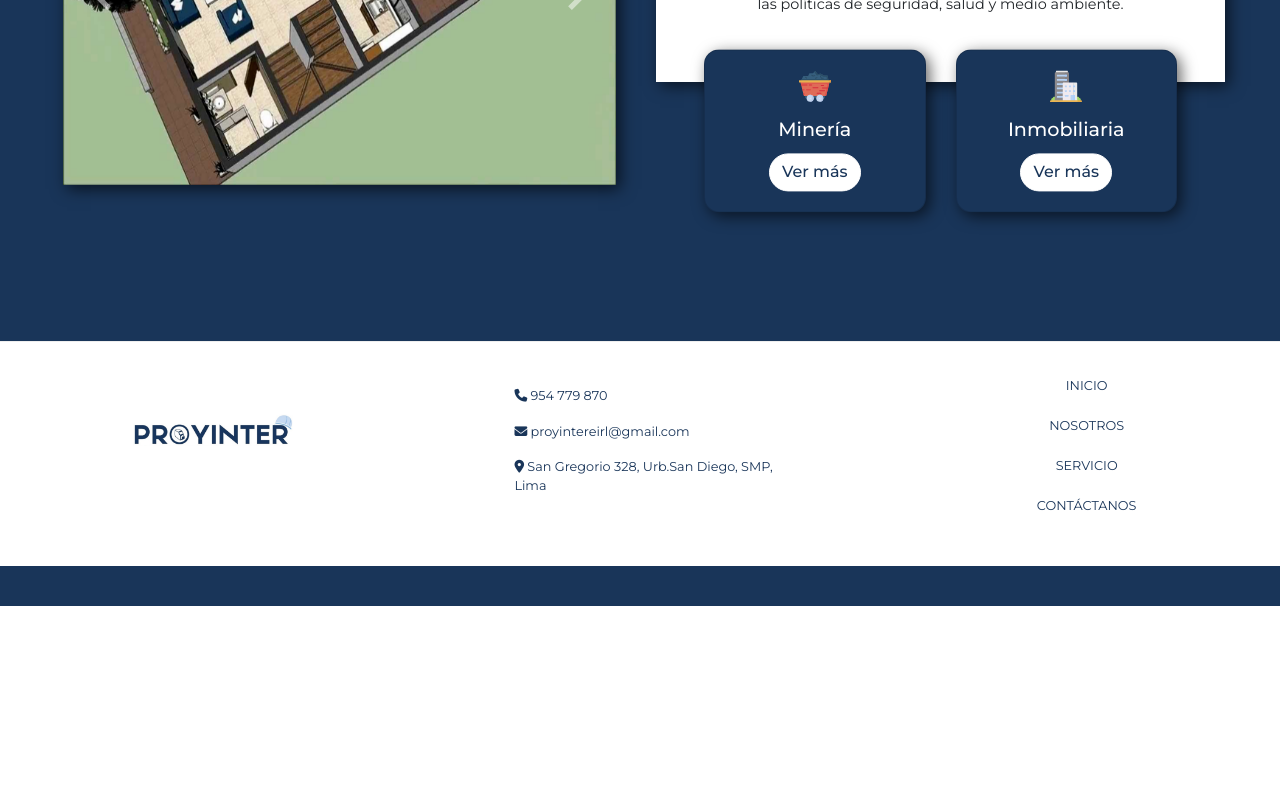
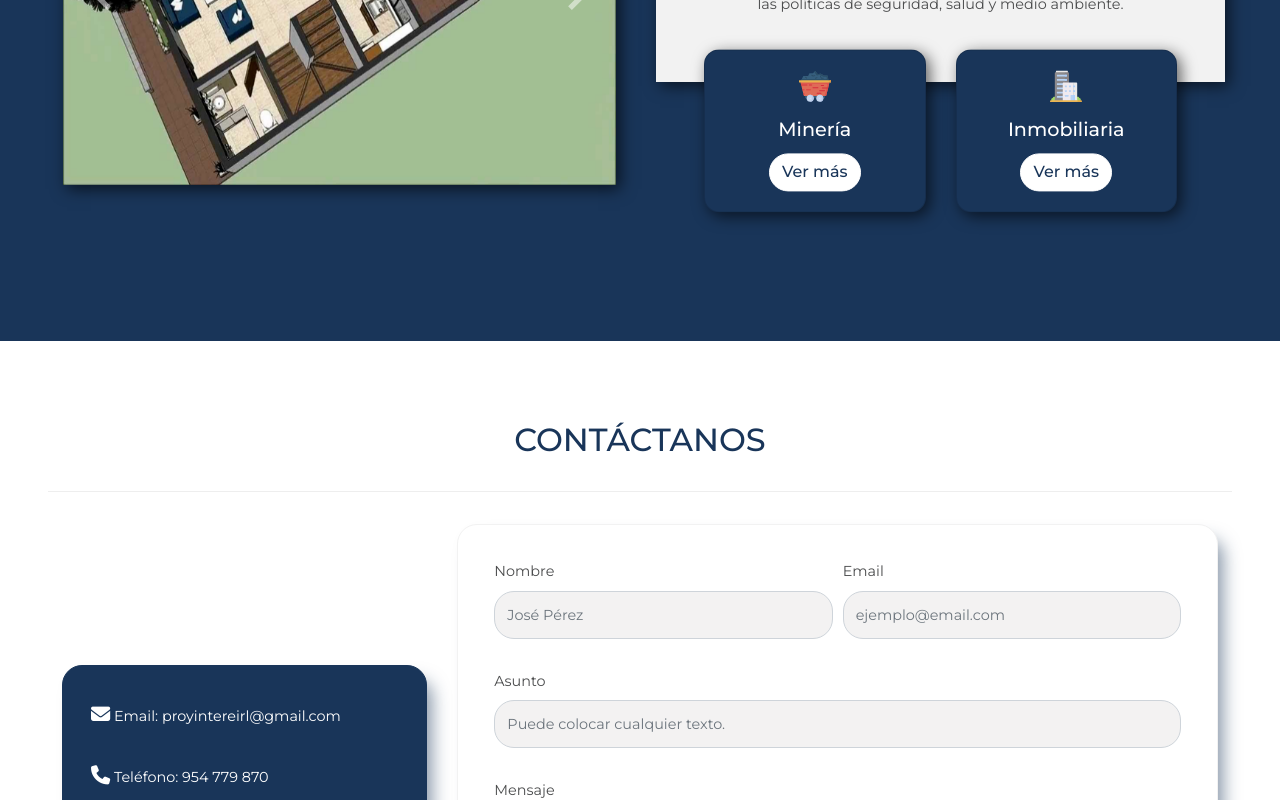
Before and after one commit to 26-fioGa/BUSINESS-WEBSITE, a React (Create React App) app: page / in a window 1280 px wide. Shown: the part 2000-2800 px from the top of the page. Before the commit the page ends 2606 px from the top, so only its background shows below. Built offline with nearby package versions, Linux system fonts and the light colour scheme.

Commit message:
contact without responsive and functionality

```diff
--- a/package.json
+++ b/package.json
@@ -9,6 +9,7 @@
     "react": "^17.0.2",
     "react-bootstrap": "^1.6.1",
     "react-dom": "^17.0.2",
+    "react-google-maps": "^9.4.5",
     "react-scripts": "4.0.3",
     "web-vitals": "^1.0.1"
   },
--- a/src/App.js
+++ b/src/App.js
@@ -1,7 +1,8 @@
 import Navbar from './components/Navbar';
 import Home from './pages/Home';
 import Nosotros from './pages/Nosotros';
-import Servicios from './pages/Servicios'
+import Servicios from './pages/Servicios';
+import Contacto from './pages/Contacto';
 import Footer from './components/Footer';
 
 function App() {
@@ -11,6 +12,7 @@ function App() {
       <Home />
       <Nosotros />
       <Servicios />
+      <Contacto />
       <Footer />
     </div>
   );
--- /dev/null
+++ b/src/components/Map.js
@@ -0,0 +1,17 @@
+import { GoogleMap, withScriptjs, withGoogleMap, Marker } from 'react-google-maps'
+
+function Map() {
+    return (
+        <GoogleMap
+            defaultZoom={15}
+            defaultCenter={{ lat: -11.9419441 , lng: -77.0858002}}
+        >
+            <Marker
+                    key={ 1 }
+                    position={{ lat: -11.9419441, lng: -77.0858002}}
+            />
+        </GoogleMap>
+    );
+}
+
+export default withScriptjs(withGoogleMap(Map))
--- /dev/null
+++ b/src/credentials/credentials.js
@@ -0,0 +1,3 @@
+export default {
+    mapsKey: 'AIzaSyAXqAFwBGgMkw_ykCgq5xXQNh786_cz8JU'
+}
--- /dev/null
+++ b/src/css/contacto.css
@@ -0,0 +1,88 @@
+#contacto {
+    width: 100%;
+    padding-top: 5rem;
+    padding-bottom: 5rem;
+    font-family: 'Montserrat';
+}
+
+#contacto .canalColumn {
+    margin: auto !important;
+}
+
+#contacto .title {
+    border-bottom: 1px solid #eee;
+    color: #193559;
+}
+
+#contacto .card {
+    border-radius: 20px;
+    /* border-color: #e9eff5; */
+    box-shadow: 10px 11px 17px -5px rgba(25, 53, 89, 0.52);
+    -webkit-box-shadow: 10px 11px 17px -5px rgba(25, 53, 89, 0.52);
+    -moz-box-shadow: 10px 11px 17px -5px rgba(25, 53, 89, 0.52);
+    /* color: #4b4c4d; */
+    font-size: 0.9rem;
+}
+
+#contacto .canals {
+    background: #193559;
+    color: #fff;
+    border-color: #193559;
+}
+
+#contacto .formulario {
+    color: #4b4c4d;
+    border-color: #f2f2f2;
+    background: #fff;
+}
+
+#contacto .formulario .form-group {
+    margin-bottom: 2rem;
+}
+
+#contacto .formulario .form-group textarea {
+    height: 8rem;
+    background: #f3f2f2 !important;
+    border-radius: 20px !important;
+    font-size: 0.9rem;
+}
+
+#contacto .formulario .form-group input {
+    background: #f3f2f2 !important;
+    border-radius: 20px !important;
+    font-size: 0.9rem;
+    height: 3rem;
+}
+
+#contacto .formulario .btn {
+    background-color: #193559 !important;
+    border-color: #193559 !important;
+    border-radius: 50px !important;
+    font-weight: 500;
+    width: 6rem !important;
+}
+
+#contacto .formulario .btn:hover {
+    background-color: #517ea6 !important;
+    border-color: #517ea6 !important;
+}
+
+#contacto .canals i {
+    font-size: 1.2rem;
+}
+
+#contacto .card .nav-link {
+    margin: 0 !important;
+    padding: 1.2rem 0.5rem !important;
+}
+
+#contacto .contenedor-mapa {
+    height: 15rem;
+    width: 100%;
+    margin-top: 2rem;
+    margin-bottom: 2rem;
+}
+
+#contacto .mapa {
+    height: 100%;
+}
--- a/src/css/nosotros.css
+++ b/src/css/nosotros.css
@@ -16,7 +16,7 @@
 
 #nosotros .card {
     border-radius: 20px;
-    border-color: #e9eff5;
+    border-color: #f2f2f2;
     box-shadow: 10px 11px 17px -5px rgba(25, 53, 89, 0.52);
     -webkit-box-shadow: 10px 11px 17px -5px rgba(25, 53, 89, 0.52);
     -moz-box-shadow: 10px 11px 17px -5px rgba(25, 53, 89, 0.52);
--- a/src/css/servicios.css
+++ b/src/css/servicios.css
@@ -24,7 +24,8 @@
     padding-bottom: 3rem;
     padding-top: 3rem;
     font-size: 0.9rem;
-    background: #fff;
+    color: #4b4c4d;
+    background: #f2f2f2;
     line-height: 1.6rem;
     box-shadow: 4px 4px 15px rgba(0, 0, 0, 0.6);
 }
--- /dev/null
+++ b/src/pages/Contacto.js
@@ -0,0 +1,68 @@
+import React from 'react'
+import '../css/contacto.css'
+import credentials from '../credentials/credentials.js'
+import Map from '../components/Map'
+
+const mapURL = `https://maps.googleapis.com/maps/api/js?v=3.exp&key=${credentials.mapsKey}`
+
+const Contacto = () => {
+    return (
+        <div id="contacto">
+            <div className="container-fluid">
+                <div className="row pl-5 pr-5">
+                    <div className="col-lg-12 text-center pb-4 title">
+                        <h2>CONTÁCTANOS</h2>
+                    </div>
+
+                </div>
+                <div className="row m-3 pl-3 pr-3">
+                    <div className="col-lg-4 mt-3 mb-4 canalColumn">
+                        <div className="card canals">
+                            <div className="card-body">
+                                <a class="nav-link"> <i className="fa fa-envelope"/>  Email: proyintereirl@gmail.com</a>
+                                <a class="nav-link"> <i className="fa fa-phone"/>  Teléfono: 954 779 870</a>
+                                <a class="nav-link"> <i className="fa fa-map-marker-alt"/>  Dirección: San Gregorio 328, Urb.San Diego, SMP, Lima</a>
+                                <Map
+                                    googleMapURL = {mapURL}
+                                    containerElement = {<div className="contenedor-mapa"/>}
+                                    mapElement = {<div className="mapa"/>}
+                                    loadingElement = {<p>Cargando...</p>}
+                                />
+                            </div>
+                        </div>
+                    </div>
+                    <div className="col-lg-8 mt-3 mb-4 ">
+                        <div className="card formulario">
+                            <div className="card-body">
+                                <form className="p-3">
+                                    <div className="form-row">
+                                        <div className="form-group col-md-6">
+                                            <label for="nombre">Nombre</label>
+                                            <input type="text" className="form-control" id="nombre" placeholder="José Pérez"/>
+                                        </div>
+                                        <div className="form-group col-md-6">
+                                            <label for="email">Email</label>
+                                            <input type="email" className="form-control" id="email" placeholder="ejemplo@email.com"/>
+                                        </div>
+                                    </div>
+                                    <div className="form-group">
+                                        <label for="asunto">Asunto</label>
+                                        <input type="text" className="form-control" id="asunto" placeholder="Puede colocar cualquier texto."/>
+                                    </div>
+                                    <div className="form-group">
+                                        <label for="mensaje">Mensaje</label>
+                                        <textarea type="text" className="form-control" id="mensaje"/>
+                                    </div>
+                                    <button type="submit" className="btn btn-primary">Enviar</button>
+                                </form>
+                            </div>
+                        </div>
+                    </div>
+
+                </div>
+            </div>
+        </div>
+    )
+}
+
+export default Contacto
```
Also changed, not shown: 1 other file (tests, documents, lock files or other folders).
